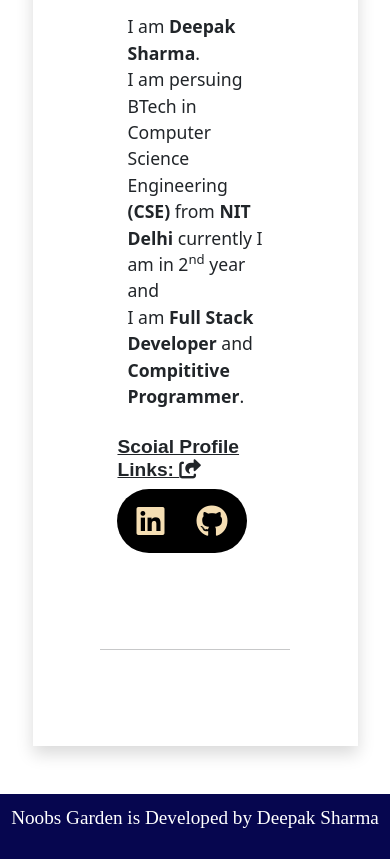
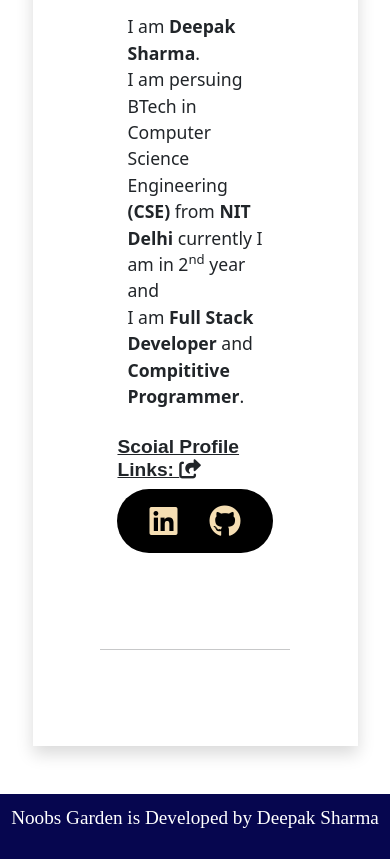
Before and after one commit to DeepakSharma72/NoobsGarden, a plain HTML site: page index.html in a window 390 px wide. Shown: the part 4871-5730 px from the top of the page. Drawn offline with nearby package versions, Linux system fonts and the light colour scheme.

Commit message:
Social Links updated

```diff
--- a/index.html
+++ b/index.html
@@ -251,7 +251,7 @@
                             </p>
                             <div class="links">
                                 <h4>Scoial Profile Links: <i class="fa-solid fa-share-from-square"></i></h4>
-                                <div class="col-10 col-md-6">
+                                <div class="col-12 col-md-6">
                                     <a href="http://" target="_blank"><i class="fa-brands fa-linkedin"></i></a>
                                     <a href="http://" target="_blank"> <i class="fa-brands fa-github"></i></a>
                                 </div>
```
